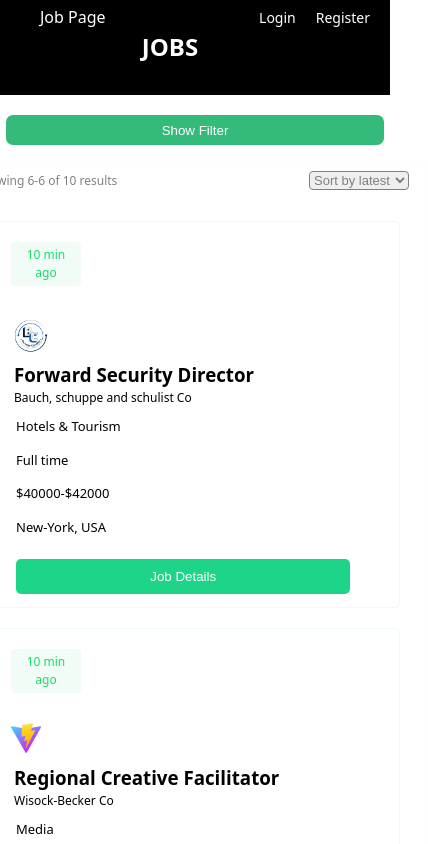
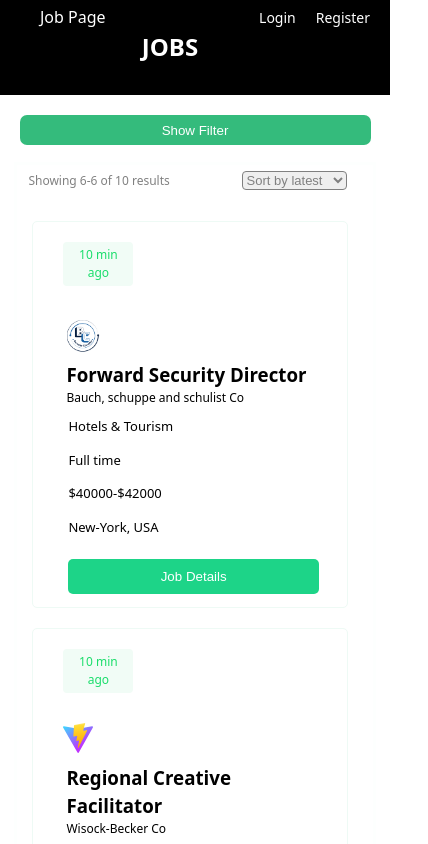
Before and after one commit to Maurrreenn/JobsPortal, a React (Vite) app in the folder job-portal/: page /jobs in a window 390 px wide. Shown: the top 844 px of the page, 428 px wide, since content can reach past the window. Built offline with nearby package versions, Linux system fonts and the light colour scheme.

Commit message:
update the joblist css component

```diff
--- a/job-portal/src/Components/JobsPage/HiringCard.css
+++ b/job-portal/src/Components/JobsPage/HiringCard.css
@@ -12,5 +12,6 @@
     position: relative;
     margin-bottom: 55px;
     margin-top: 25px;
+    width: 100%;
   }
 }
--- a/job-portal/src/Components/JobsPage/JobList.css
+++ b/job-portal/src/Components/JobsPage/JobList.css
@@ -161,7 +161,8 @@
 
   .job-container-heading {
     margin-top: -30px;
-    width: 450px;
+    width: 100%;
+    display: flex;
   }
 
   .search-result {
@@ -170,9 +171,9 @@
   }
 
   .sort-input {
-    width: 100px;
+    width: 105px;
     font-size: 13px;
-    margin-right: -20px;
+    margin-right: -40px;
   }
 
   .profile-tab {
--- a/job-portal/src/Pages/Jobs.css
+++ b/job-portal/src/Pages/Jobs.css
@@ -49,7 +49,7 @@
 
   .show-filter-btn {
     background-color: rgb(52, 187, 124);
-    width: 97%;
+    width: 90%;
     height: 30px;
     border: none;
     border-radius: 7px;
@@ -64,7 +64,7 @@
 
   .close-filter-button {
     background-color: rgb(52, 187, 124);
-    width: 97%;
+    width: 90%;
     margin-top: -130px;
     height: 30px;
     border: none;
```
